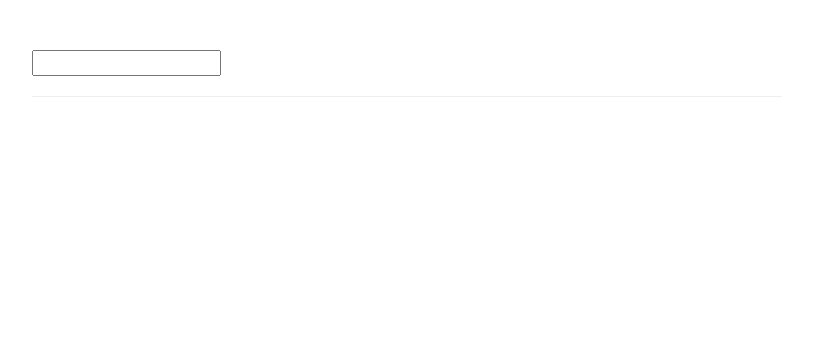
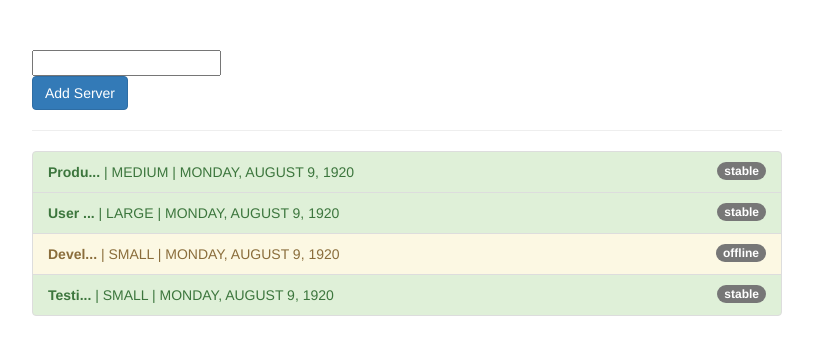
Before and after one commit to Maharoz/Angular-pipes, an Angular app: page / in a window 1280 px wide. Shown: the top 354 px of the page, without its empty margins (233-1046 px from the left). Built offline with nearby package versions, Linux system fonts and the light colour scheme.

Commit message:
implemented pure pipe

```diff
--- a/src/app/app.component.html
+++ b/src/app/app.component.html
@@ -3,6 +3,8 @@
     <div class="col-xs-12 col-sm-10 col-md-8 col-sm-offset-1 col-md-offset-2">
 
       <input type="text" [(ngModel)]="filteredStatus">
+      <br>
+      <button class="btn btn-primary" (click)="onAddServer()">Add Server</button>
       <hr>
       <ul class="list-group">
         <li
--- a/src/app/app.component.ts
+++ b/src/app/app.component.ts
@@ -41,4 +41,13 @@ export class AppComponent {
       'list-group-item-danger': server.status === 'critical'
     };
   }
+  onAddServer(){
+    this.servers.push({
+      instanceType: 'small',
+      name : 'New Server',
+      status : 'stable',
+      started : new Date(15,1,2017)
+
+    });
+  }
 }
--- a/src/app/filter.pipe.ts
+++ b/src/app/filter.pipe.ts
@@ -1,12 +1,13 @@
 import { Pipe, PipeTransform } from '@angular/core';
 
 @Pipe({
-  name: 'filter'
+  name: 'filter',
+  pure : false
 })
 export class FilterPipe implements PipeTransform {
 
   transform(value: any, filterString : string  ,propName : string): any {
-    if(value.length === 0){
+    if(value.length === 0 || filterString === ''){
       return value;
     }
     const resultArray = [];
```
